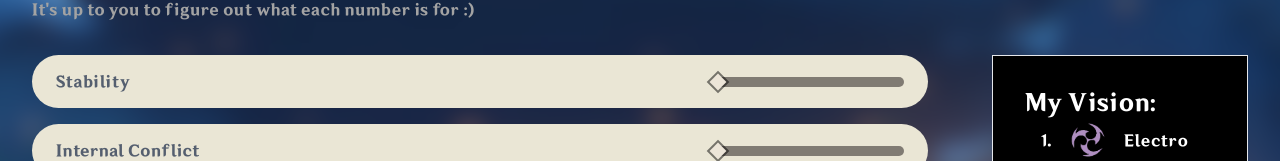
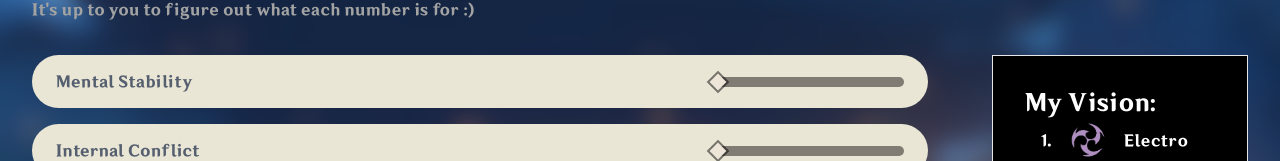
Before and after one commit to jtpotato/genshin-visions, a Next.js app: page /genshin-visions/ in a window 1280 px wide. Shown: the part 197-358 px from the top of the page. Built offline with nearby package versions, Linux system fonts and the light colour scheme.

Commit message:
we're calling it mental stability

```diff
--- a/src/app/Calculator.tsx
+++ b/src/app/Calculator.tsx
@@ -21,7 +21,7 @@ export default function Calculator() {
   return (
     <div className="flex flex-row gap-16 mt-8">
       <div className="flex flex-col gap-4 flex-1 min-w-96">
-        <GenshinSlider label="Stability" setValue={setStability} />
+        <GenshinSlider label="Mental Stability" setValue={setStability} />
         <GenshinSlider label="Internal Conflict" setValue={setInternalConflict} />
         <GenshinSlider label="Sacrifice" setValue={setSacrifice} />
         <GenshinSlider label="Energy" setValue={setEnergy} />
```
